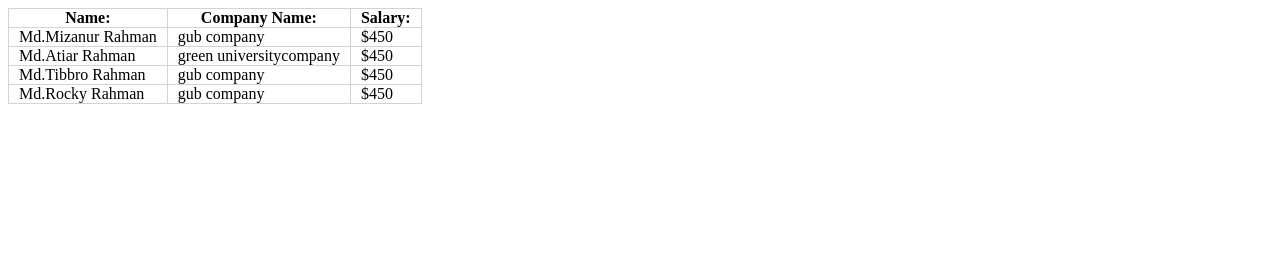
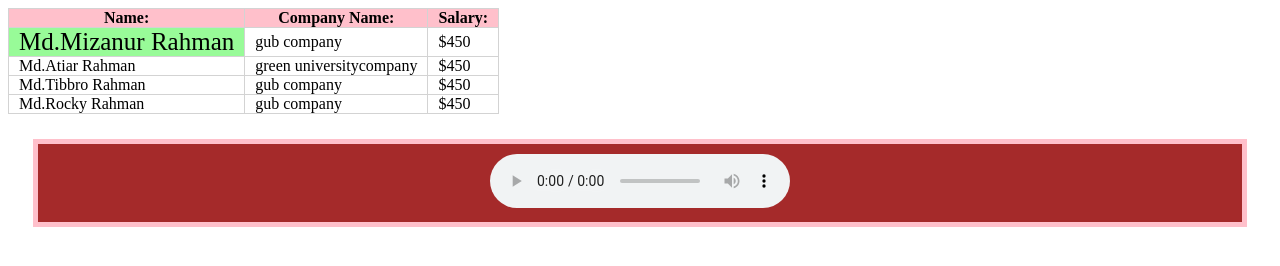
Before and after one commit to MHMIZAN09/Basic_project, a plain HTML site: page index.html in a window 1280 px wide. Drawn offline with nearby package versions, Linux system fonts and the light colour scheme.

Commit message:
audio adding

```diff
--- a/index.html
+++ b/index.html
@@ -14,20 +14,35 @@
             border: 1px solid lightgray;
             padding: 0 10px;
         }
+        .thead{
+            background-color: pink;
+        }
+        .name{
+            background-color: palegreen;
+            text-align: center;
+            font-size: 25px;
+        }
+        .sound{
+            background-color: brown;
+            padding: 10px;
+            border: 5px solid pink;
+            margin: 25px;
+            text-align: center;
+        }
     </style>
 </head>
 <body>
     <table>
-        <thead>
+        <thead class="thead">
             <tr>
-                <th>Name: </th>
-                <th>Company Name: </th>
-                <th>Salary: </th>
+                <th >Name: </th>
+                <th >Company Name: </th>
+                <th >Salary: </th>
             </tr>
         </thead>
         <tbody>
             <tr>
-                <td>Md.Mizanur Rahman</td>
+                <td class="name">Md.Mizanur Rahman</td>
                 <td>gub company</td>
                 <td>$450</td>
             </tr>
@@ -48,6 +63,9 @@
             </tr>
         </tbody>
     </table>
+    <div class="sound">
+        <audio controls src="media/Goat.mp3"></audio>
+    </div>
     <script src="index.js"></script>
 </body>
 </html>
```
Also changed, not shown: 1 other file.
